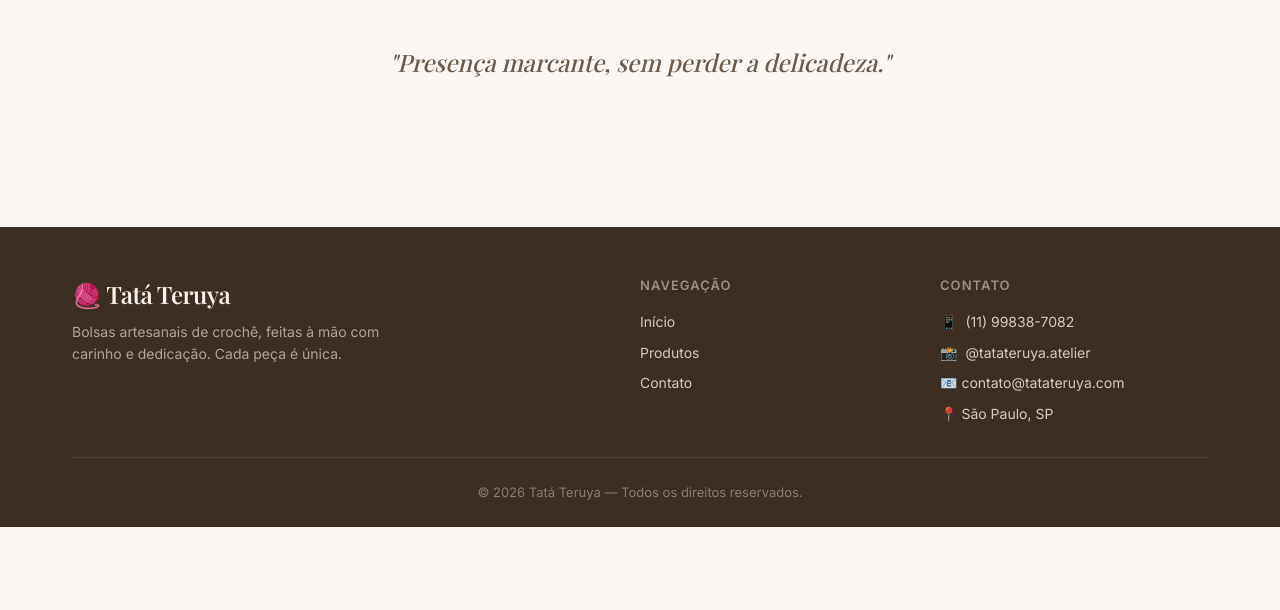
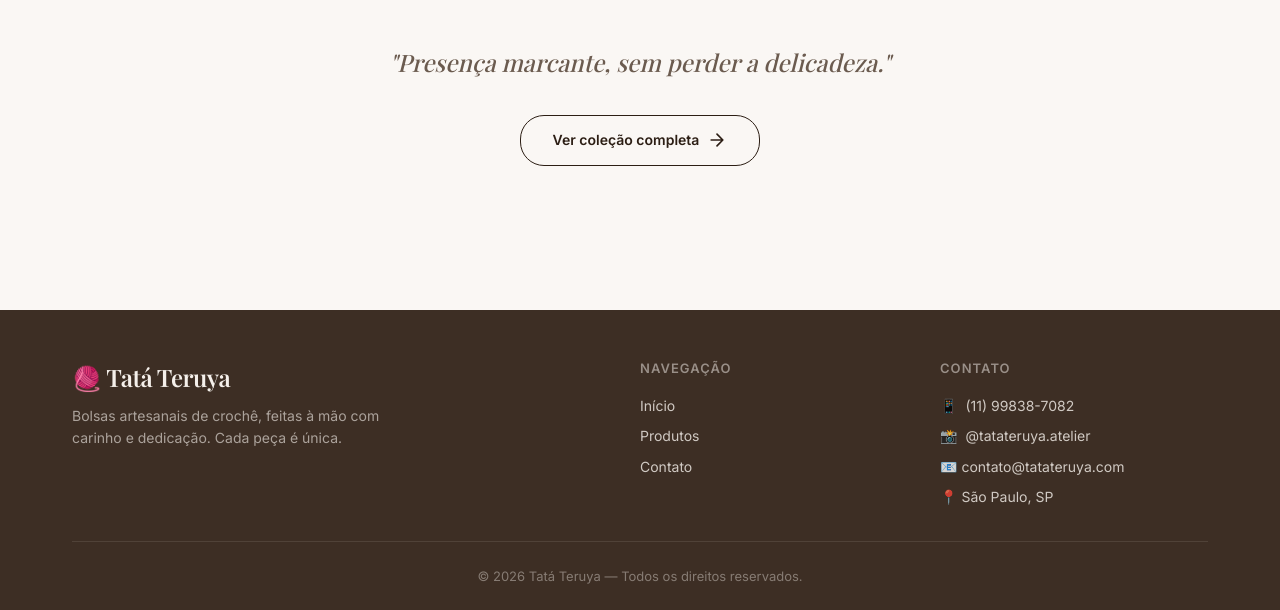
Before and after one commit to Henrique-Teruya/tata-teruya, a plain HTML site: page index.html in a window 1280 px wide. Shown: the part 2622-3232 px from the top of the page. Before the commit the page ends 3149 px from the top, so only its background shows below. Drawn offline with nearby package versions, Linux system fonts and the light colour scheme; a web font is replaced by a local one.

Commit message:
adding buy button on landing page

```diff
--- a/index.html
+++ b/index.html
@@ -130,6 +130,15 @@
       <blockquote>
         "Presença marcante, sem perder a delicadeza."
       </blockquote>
+      <div class="lookbook-cta">
+        <a href="produtos.html" class="btn-secondary" aria-label="Ver todos os produtos">
+          Ver coleção completa
+          <svg width="20" height="20" viewBox="0 0 24 24" fill="none" stroke="currentColor" stroke-width="2"
+            stroke-linecap="round" stroke-linejoin="round">
+            <path d="M5 12h14M12 5l7 7-7 7" />
+          </svg>
+        </a>
+      </div>
     </div>
   </section>
 
--- a/style.css
+++ b/style.css
@@ -144,6 +144,12 @@ button{font-family:inherit;cursor:pointer;border:none;outline:none}
 .btn-pix:hover{background:#fff;transform:scale(1.05)}
 .btn-pix:active{transform:scale(.97)}
 
+/* lookbook cta */
+.lookbook-cta{margin-top:var(--space-xl);display:flex;justify-content:center}
+.btn-secondary{display:inline-flex;align-items:center;gap:var(--space-sm);background:transparent;color:var(--text-primary);border:1px solid var(--text-primary);font-size:.875rem;font-weight:600;padding:.85rem 2rem;border-radius:var(--radius-xl);text-decoration:none;transition:background .3s,color .3s,transform .2s var(--ease-bounce)}
+.btn-secondary:hover{background:var(--text-primary);color:#fff;transform:translateY(-2px)}
+.btn-secondary:active{transform:scale(.98)}
+
 /* ===== REVEAL ANIMATION ===== */
 .reveal-on-scroll{opacity:0;transform:translateY(2rem);transition:opacity .7s var(--ease-smooth),transform .7s var(--ease-smooth)}
 .reveal-on-scroll.revealed{opacity:1;transform:translateY(0)}
```
